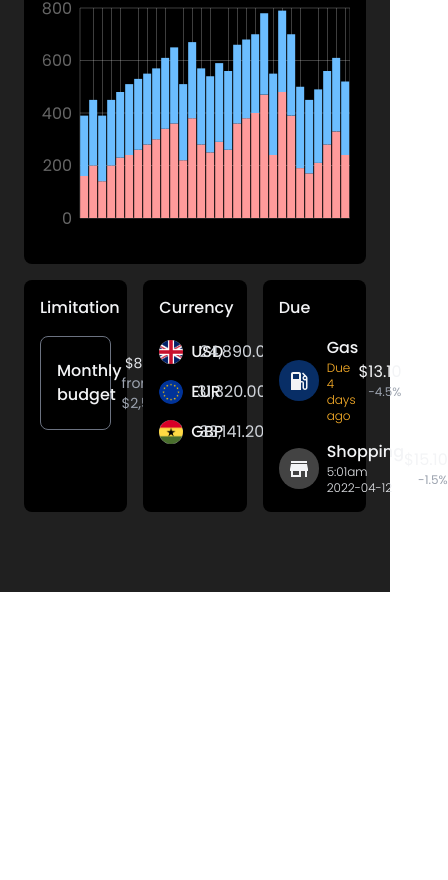
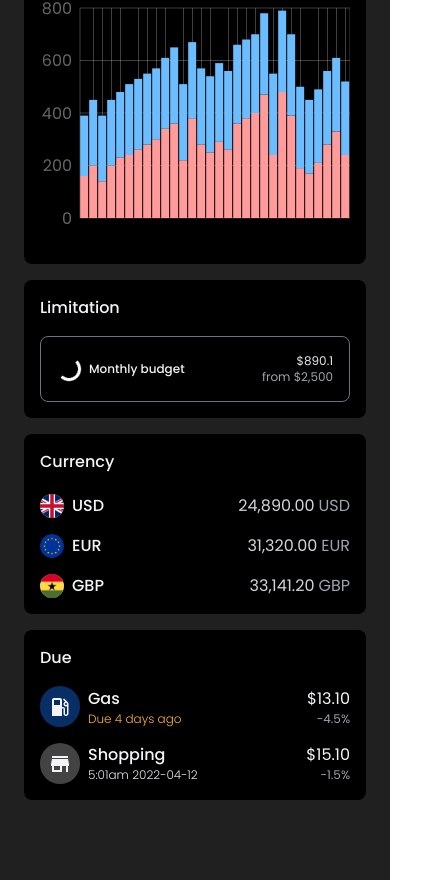
Before and after one commit to parsaes85/cryptocurrency-dashboard, a React (Vite) app: page /wallet in a window 390 px wide. Shown: the part 1835-2715 px from the top of the page, 448 px wide, since content can reach past the window. Before the commit the page ends 2427 px from the top, so only its background shows below. Built offline with nearby package versions, Linux system fonts and the light colour scheme; the HTML template or start-up script is replaced by a standard one.

Commit message:
responsive bottom section of wallet page

```diff
--- a/src/Components/WalletComponents/Currency/Currency.jsx
+++ b/src/Components/WalletComponents/Currency/Currency.jsx
@@ -2,7 +2,7 @@ import React from "react";
 
 export default function Currency() {
   return (
-    <div className="bg-black p-4 rounded-lg">
+    <div className="bg-black p-4 rounded-lg md:col-span-2 lg:col-span-1">
       <h1 className="text-gray-100 font-medium">Currency</h1>
 
       <div className="mt-5 space-y-4">
--- a/src/Components/WalletComponents/Due/Due.jsx
+++ b/src/Components/WalletComponents/Due/Due.jsx
@@ -5,7 +5,7 @@ import StoreIcon from '@mui/icons-material/Store';
 
 export default function Due() {
   return (
-    <div className='bg-black rounded-lg p-4'>
+    <div className='bg-black rounded-lg p-4 md:col-span-2 lg:col-span-1'>
         <h1 className='font-medium text-gray-100'>Due</h1>
 
         <div className='mt-4 space-y-4'>
--- a/src/Components/WalletComponents/Limitation/Limitation.jsx
+++ b/src/Components/WalletComponents/Limitation/Limitation.jsx
@@ -2,13 +2,14 @@ import React from "react";
 
 export default function Limitation() {
   return (
-    <div className="bg-black rounded-lg p-4">
+    <div className="bg-black rounded-lg p-4 md:col-span-4 lg:col-span-1">
       <h1 className="text-gray-100 font-medium">Limitation</h1>
       <div className="flex justify-between items-center border border-gray-500 rounded-lg p-4 mt-4">
-        <div>
-          <h2 className="text-gray-100 font-medium">Monthly budget</h2>
+        <div className="flex gap-2 items-center">
+          <img src="images/loader.png" className="w-6 md:w-10 rotate-45" alt="" />
+          <h2 className="text-gray-100 font-medium text-xs md:text-base">Monthly budget</h2>
         </div>
-        <div className="flex flex-col items-end text-sm">
+        <div className="flex flex-col items-end text-xs lg:text-sm">
           <p className="text-gray-200">$890.1</p>
           <p className="text-gray-400">from $2,500</p>
         </div>
--- a/src/Pages/Wallet/Wallet.jsx
+++ b/src/Pages/Wallet/Wallet.jsx
@@ -28,7 +28,7 @@ export default function Wallet() {
         </div>
       </div>
 
-      <div className="grid gap-4 grid-cols-3">
+      <div className="grid gap-4 md:grid-cols-4 lg:grid-cols-3">
         <Limitation />
         <Currency />
         <Due />
```
Also changed, not shown: public/images/loader.gif (deleted), public/images/loader.png (added).
